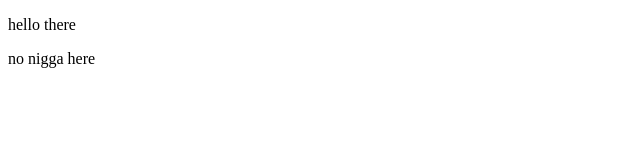
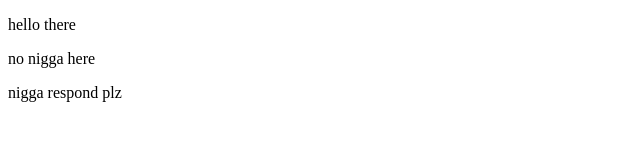
Before and after one commit to Oxy-XRPL2/Library, a plain HTML site: page user/main/html/index.html in a window 1280 px wide. Shown: the whole page, without its empty margins (0-640 px from the left). Drawn offline with Linux system fonts and the light colour scheme.

Commit message:
test user 1 phase 2

```diff
--- a/user/main/html/index.html
+++ b/user/main/html/index.html
@@ -8,5 +8,6 @@
 <body>
     <p>hello there</p>
     <p>no nigga here</p>
+    <p>nigga respond plz</p>
 </body>
 </html>
```
